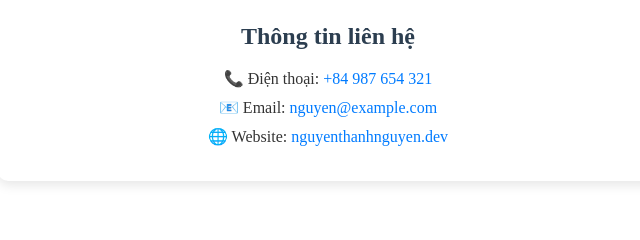
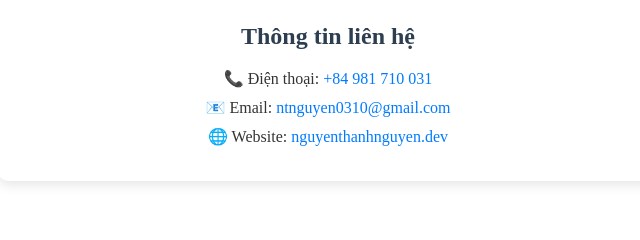
Before and after one commit to ntnfit/gt.chatbot.github.io, a plain HTML site: page index.html in a window 1280 px wide. Shown: the part 172-412 px from the top of the page, 312-952 px from the left. Drawn offline with Linux system fonts and the light colour scheme.

Commit message:
Update index.html

```diff
--- a/index.html
+++ b/index.html
@@ -132,9 +132,9 @@
   <div class="contact-section">
     <h2>Thông tin liên hệ</h2>
     <div class="contact-info">
-      📞 Điện thoại: <a href="tel:+84987654321">+84 987 654 321</a><br>
-      📧 Email: <a href="mailto:nguyen@example.com">nguyen@example.com</a><br>
-      🌐 Website: <a href="https://nguyenthanhnguyen.dev" target="_blank">nguyenthanhnguyen.dev</a>
+      📞 Điện thoại: <a href="tel:+84987654321">+84 981 710 031</a><br>
+      📧 Email: <a href="mailto:ntnguyen0310@gmail.com">ntnguyen0310@gmail.com</a><br>
+      🌐 Website: <a href="https://toilamerp.com" target="_blank">nguyenthanhnguyen.dev</a>
     </div>
   </div>
 
```
